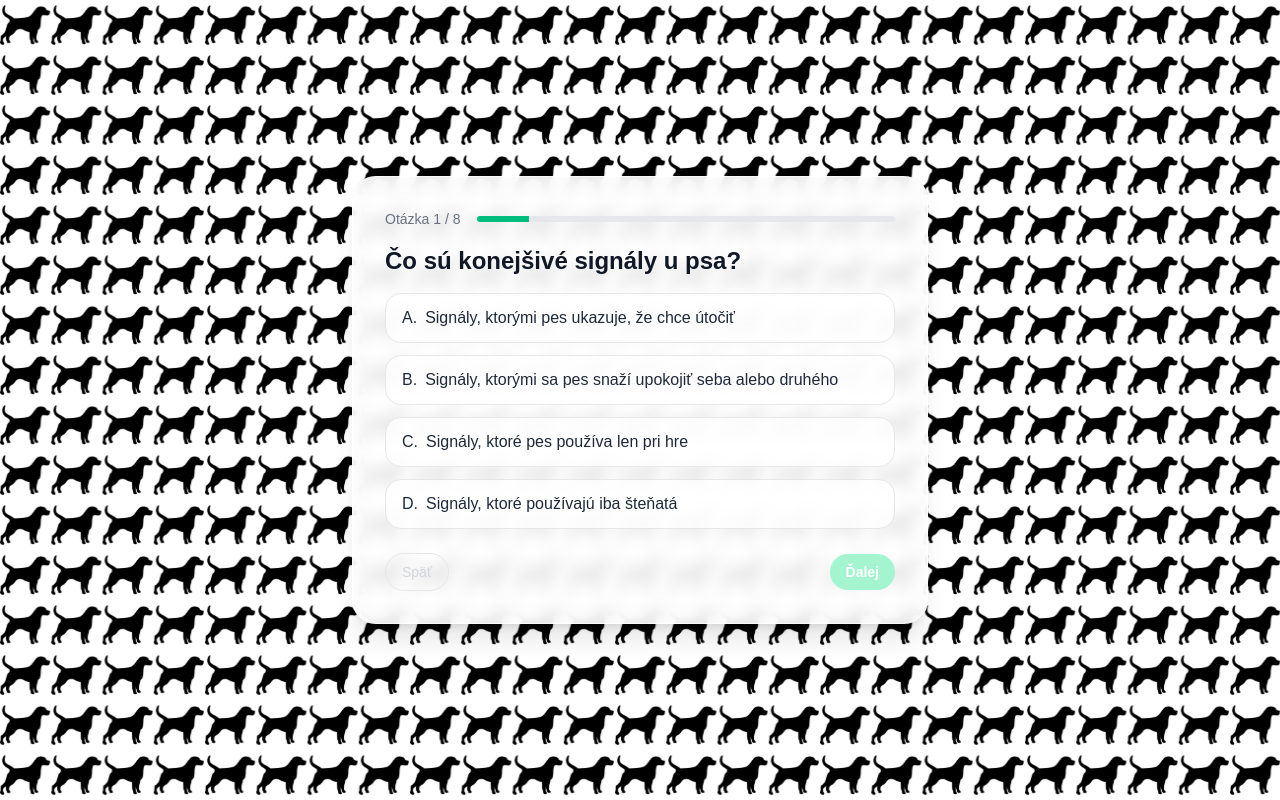
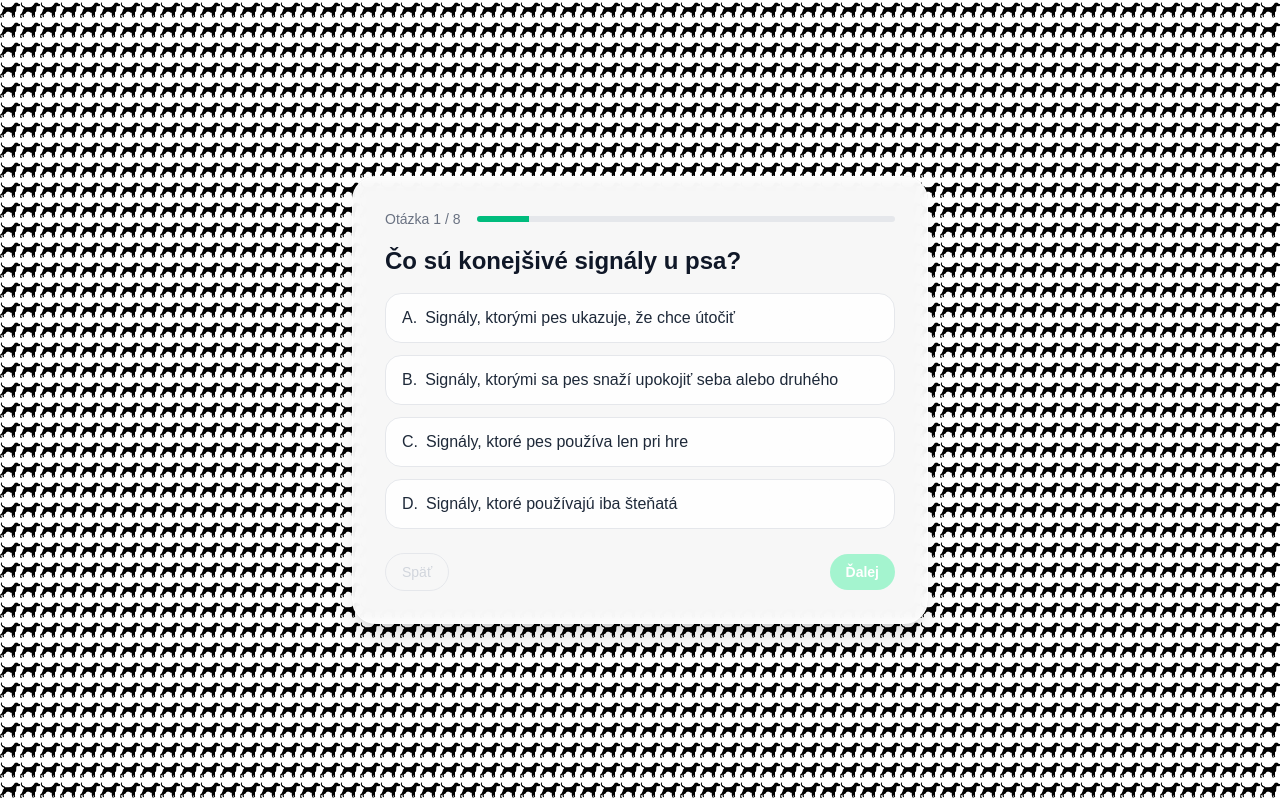
Before and after one commit to gretaelin/quiz, a Next.js app: page / in a window 1280 px wide. Built offline with nearby package versions, Linux system fonts and the light colour scheme.

Commit message:
viac psov

```diff
--- a/app/globals.css
+++ b/app/globals.css
@@ -22,7 +22,7 @@
   /* dog pattern */
   background-image: url("../assets/dog.png");
   background-repeat: repeat;
-  background-size: 50px auto;
+  background-size: 20px auto;
   background-repeat: space; /* 👈 adds space between dogs */
   background-position: center center;
 }
```
